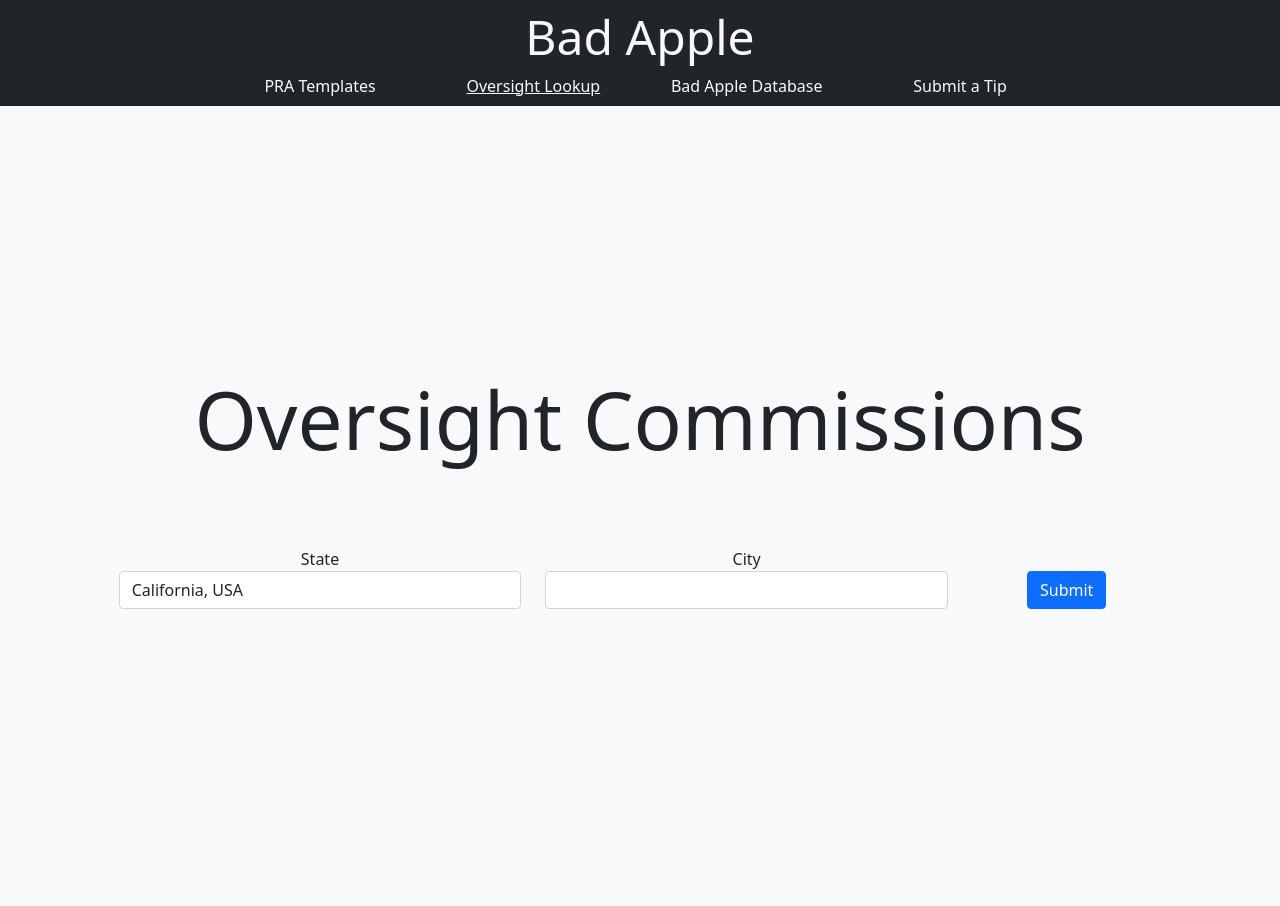
After one commit to P5vc/bad-apple-backend, a Django app: page /Oversight/ in a window 1280 px wide. The commit adds this page. Run offline with Django 3.2, Linux system fonts and the light colour scheme; parts of the project's set-up code (start-up, migrations or seed data) failed here and were passed over; some libraries are stand-ins or nearby versions.

Commit message:
Added initial Oversight Commission search page draft

```diff
--- a/BadApple/mainSite/forms.py
+++ b/BadApple/mainSite/forms.py
@@ -1,5 +1,5 @@
-from django.forms import ModelForm , Select
-from mainSite.models import PRATemplate
+from django.forms import ModelForm , Select , TextInput
+from mainSite.models import PRATemplate , OversightCommission
 
 
 
@@ -8,3 +8,11 @@ class PRATemplateForm(ModelForm):
 		model = PRATemplate
 		fields = ['stateTerritoryProvince' , 'subject']
 		widgets = {'stateTerritoryProvince' : Select(attrs = {'class' : 'form-control'}) , 'subject' : Select(attrs = {'class' : 'form-control'})}
+
+
+
+class OversightCommissionForm(ModelForm):
+	class Meta:
+		model = OversightCommission
+		fields = ['stateTerritoryProvince' , 'cityTown']
+		widgets = {'stateTerritoryProvince' : Select(attrs = {'class' : 'form-control'}) , 'cityTown' : TextInput(attrs = {'class' : 'form-control'})}
--- a/BadApple/mainSite/templates/base.html
+++ b/BadApple/mainSite/templates/base.html
@@ -31,7 +31,7 @@
                                 <a href="{% url "pra" %}" class="{% block pageOneActive %}text-decoration-none {% endblock %}text-light text-nowrap thinUntilHover">PRA Templates</a>
                             </div>
                             <div class="col-6 col-md-3 col-sm-3 col-xl-2 mb-auto mt-auto">
-                                <a href="{% url "home" %}" class="{% block pageTwoActive %}text-decoration-none {% endblock %}text-light text-nowrap thinUntilHover">Oversight Lookup</a>
+                                <a href="{% url "oversight" %}" class="{% block pageTwoActive %}text-decoration-none {% endblock %}text-light text-nowrap thinUntilHover">Oversight Lookup</a>
                             </div>
                             <div class="col-6 col-md-3 col-sm-3 col-xl-2 mb-auto mt-auto">
                                 <a href="{% url "home" %}" class="{% block pageThreeActive %}text-decoration-none {% endblock %}text-light text-nowrap thinUntilHover">Bad Apple Database</a>
--- a/BadApple/mainSite/templates/home.html
+++ b/BadApple/mainSite/templates/home.html
@@ -20,8 +20,8 @@
                     <a href="{% url "pra" %}"><p class="imageSquareText imageSquareTextL text-light">PRA Templates</p></a>
                 </div>
                 <div class="alignLeft col-md-6 col-sm-12 col-xl-3 pb-2 pt-2">
-                    <a href="{% url "home" %}"><img class="imageSquare mh-100 mw-100 w-75" src="{% static "img/elena-mozhvilo-j06gLuKK0GM-unsplash.jpg" %}"/></a>
-                    <a href="{% url "home" %}"><p class="imageSquareText imageSquareTextR text-light">Oversight Lookup</p></a>
+                    <a href="{% url "oversight" %}"><img class="imageSquare mh-100 mw-100 w-75" src="{% static "img/elena-mozhvilo-j06gLuKK0GM-unsplash.jpg" %}"/></a>
+                    <a href="{% url "oversight" %}"><p class="imageSquareText imageSquareTextR text-light">Oversight Lookup</p></a>
                 </div>
                 <div class="alignRight col-md-6 col-sm-12 col-xl-3 pb-2 pt-2">
                     <a href="{% url "home" %}"><img src="{% static "img/stepan-babanin-kx6fpBOm-ss-unsplash.jpg" %}" class="imageSquare mh-100 mw-100 w-75"/></a>
--- /dev/null
+++ b/BadApple/mainSite/templates/oversight.html
@@ -0,0 +1,79 @@
+{% extends "base.html" %}
+{% load static %}
+
+
+{% block title %}
+        <title>Bad Apple - Oversight Lookup</title>
+{% endblock %}
+
+
+{% block customCSS %}
+        <link href="{% static "css/oversight.css" %}" rel="stylesheet" type="text/css">
+{% endblock %}
+
+
+{% block pageTwoActive %}{% endblock %}
+
+
+{% block content %}
+        <div class="align-content-center align-items-center bg-light container d-flex flex-wrap h-100 justify-content-center min-vh-100 min-vw-100 text-dark w-100">
+            <div class="justify-content-center min-vw-100 row text-center w-100">
+                <div class="col-12 mb-3 mt-3">
+                    <h1 class="display-1">Oversight Commissions</h1>
+                </div>
+            </div>
+            <form role="form" action="." method="post">
+                <div class="justify-content-center mb-5 min-vw-100 mt-5 row text-center w-100">
+                    <div class="col-12 col-md-1">
+                    </div>
+                    <div class="col-12 col-md-4 mt-2">
+                        <div class="form-group">
+                            <label for="{{ oversightForm.stateTerritoryProvince.id_for_label }}">State</label>
+                            {{ oversightForm.stateTerritoryProvince }}
+                        </div>
+                    </div>
+                    <div class="col-12 col-md-4 mt-2 ">
+                        <div class="form-group ">
+                            <label for="{{ praForm.cityTown.id_for_label }}">City</label>
+                            {{ oversightForm.cityTown }}
+                        </div>
+                    </div>
+                    <div class="col-12 col-md-2 mt-4 pt-2">
+                        {% csrf_token %}
+                        <button type="submit" class="btn btn-primary">Submit</button>
+                    </div>
+                    <div class="col-12 col-md-1">
+                    </div>
+                </div>
+            </form>
+            {% if showResults %}
+            {% if resultFound %}
+            <div class="container">
+                <div class="justify-content-center row">
+                    {% for commission in commissions %}
+                    <div class="col-12 col-lg-4 col-md-6 pb-3 pt-3">
+                        <div class="card h-100">
+                            <a href="." class="d-block"><img src="{% static commission.image %}" class="card-img-top"></a>
+                            <div class="card-body">
+                                <a href="." class="text-dark text-decoration-none"><h5 class="card-title">{{ commission.commissionTitle }}</h5></a>
+                                <p class="card-text">{{ commission.aboutText }}</p>
+                            </div>
+                            <div class="card-footer d-flex justify-content-between small">
+                                <a href="{{ commission.websiteURL }}" class="text-secondary">Website</a>
+                                <span>Updated: {{ commission.modificationDate }}</span>
+                            </div>
+                        </div>
+                    </div>
+                    {% endfor %}
+                </div>
+            </div>
+            {% else %}
+            <div class="justify-content-center min-vw-100 row text-center w-100">
+                <div class="col-12">
+                    <h4 class="text-danger">No Commissions Found</h4>
+                </div>
+            </div>
+            {% endif %}
+            {% endif %}
+        </div>
+{% endblock %}
--- a/BadApple/mainSite/urls.py
+++ b/BadApple/mainSite/urls.py
@@ -3,5 +3,6 @@ from . import views
 
 urlpatterns = [
 				path('' , views.home , name = 'home'),
-				path('PRA/' , views.pra , name = 'pra')
+				path('PRA/' , views.pra , name = 'pra'),
+				path('Oversight/' , views.oversight , name = 'oversight')
 			]
--- a/BadApple/mainSite/views.py
+++ b/BadApple/mainSite/views.py
@@ -1,6 +1,8 @@
 from django.shortcuts import render
-from mainSite.models import PRATemplate
-from mainSite.forms import PRATemplateForm
+from mainSite.models import PRATemplate , OversightCommission
+from mainSite.forms import PRATemplateForm , OversightCommissionForm
+from random import choice
+from string import capwords
 
 
 def home(request):
@@ -21,9 +23,44 @@ def pra(request):
 				letterTitle = str(templateObject.title)
 				letterBody = str(templateObject.letterBody)
 			except:
-				return render(request , 'praResult.html' , {'praForm' : praForm , 'resultFound' : False , 'letterTitle' : letterTitle , 'letterBody' : letterBody})
+				return render(request , 'pra.html' , {'praForm' : praForm , 'showResults' : True , 'resultFound' : False , 'letterTitle' : letterTitle , 'letterBody' : letterBody})
 
-		return render(request , 'praResult.html' , {'praForm' : praForm , 'resultFound' : resultFound , 'letterTitle' : letterTitle , 'letterBody' : letterBody})
+		return render(request , 'pra.html' , {'praForm' : praForm , 'showResults' : True , 'resultFound' : resultFound , 'letterTitle' : letterTitle , 'letterBody' : letterBody})
 	else:
 		praForm = PRATemplateForm()
-		return render(request , 'pra.html' , {'praForm' : praForm})
+		return render(request , 'pra.html' , {'praForm' : praForm , 'showResults' : False})
+
+
+def oversight(request):
+	if (request.method == 'POST'):
+		oversightForm = OversightCommissionForm(request.POST)
+
+		resultFound = False
+		if (oversightForm.is_valid()):
+			if (len(oversightForm.cleaned_data['cityTown']) > 0):
+				commissionObjects = OversightCommission.objects.filter(stateTerritoryProvince = oversightForm.cleaned_data['stateTerritoryProvince'] , cityTown = capwords(oversightForm.cleaned_data['cityTown']) , approved = True , public = True)
+			else:
+				commissionObjects = OversightCommission.objects.filter(stateTerritoryProvince = oversightForm.cleaned_data['stateTerritoryProvince'] , approved = True , public = True)
+
+			if (len(commissionObjects) > 0):
+				resultFound = True
+
+			backgroundImages = ['img/lucas-benjamin-wQLAGv4_OYs-unsplash.jpg' , 'img/steve-johnson-ctRJMubyj4o-unsplash.jpg' , 'img/joel-filipe-WjnF1Tp-p3I-unsplash.jpg' , 'img/rene-bohmer-YeUVDKZWSZ4-unsplash.jpg' , 'img/jr-korpa-SFT9G3pAxLY-unsplash.jpg' , 'img/rodion-kutsaev-pVoEPpLw818-unsplash.jpg' , 'img/vinicius-amnx-amano-OHPdgstNFGs-unsplash.jpg' , 'img/henrik-donnestad-V6Qd6zA85ck-unsplash.jpg' , 'img/pawel-czerwinski-l8DUam8vtbc-unsplash.jpg' , 'img/denise-chan-pXmbsF70ulM-unsplash.jpg']
+			commissions = []
+			for commissionObject in commissionObjects:
+				commission = {'image' : choice(backgroundImages) , 'commissionTitle' : '' , 'aboutText' : '' , 'websiteURL' : '.' , 'modificationDate' : ''}
+				commission['commissionTitle'] = str(commissionObject.name)
+				if (len(str(commissionObject.aboutSummary)) > 200):
+					commission['aboutText'] = (str(commissionObject.aboutSummary)[:197] + '...')
+				else:
+					commission['aboutText'] = str(commissionObject.aboutSummary)
+				if (len(commissionObject.website) > 0):
+					commission['websiteURL'] = str(commissionObject.website)
+				commission['modificationDate'] = str(commissionObject.updatedOn.strftime('%B %d, %Y'))
+
+				commissions.append(commission)
+
+		return render(request , 'oversight.html' , {'oversightForm' : oversightForm , 'showResults' : True , 'resultFound' : resultFound , 'commissions' : commissions})
+	else:
+		oversightForm = OversightCommissionForm()
+		return render(request , 'oversight.html' , {'oversightForm' : oversightForm , 'showResults' : False})
```
Also changed, not shown: BadApple/mainSite/static/css/oversight.css (added), BadApple/mainSite/static/css/pra.css (added), BadApple/mainSite/static/img/denise-chan-pXmbsF70ulM-unsplash.jpg (added), BadApple/mainSite/static/img/henrik-donnestad-V6Qd6zA85ck-unsplash.jpg (added), BadApple/mainSite/static/img/joel-filipe-WjnF1Tp-p3I-unsplash.jpg (added), BadApple/mainSite/static/img/jr-korpa-SFT9G3pAxLY-unsplash.jpg (added), BadApple/mainSite/static/img/lucas-benjamin-wQLAGv4_OYs-unsplash.jpg (added), BadApple/mainSite/static/img/pawel-czerwinski-l8DUam8vtbc-unsplash.jpg (added), BadApple/mainSite/static/img/rene-bohmer-YeUVDKZWSZ4-unsplash.jpg (added), BadApple/mainSite/static/img/rodion-kutsaev-pVoEPpLw818-unsplash.jpg (added), BadApple/mainSite/static/img/steve-johnson-ctRJMubyj4o-unsplash.jpg (added), BadApple/mainSite/static/img/vinicius-amnx-amano-OHPdgstNFGs-unsplash.jpg (added).
